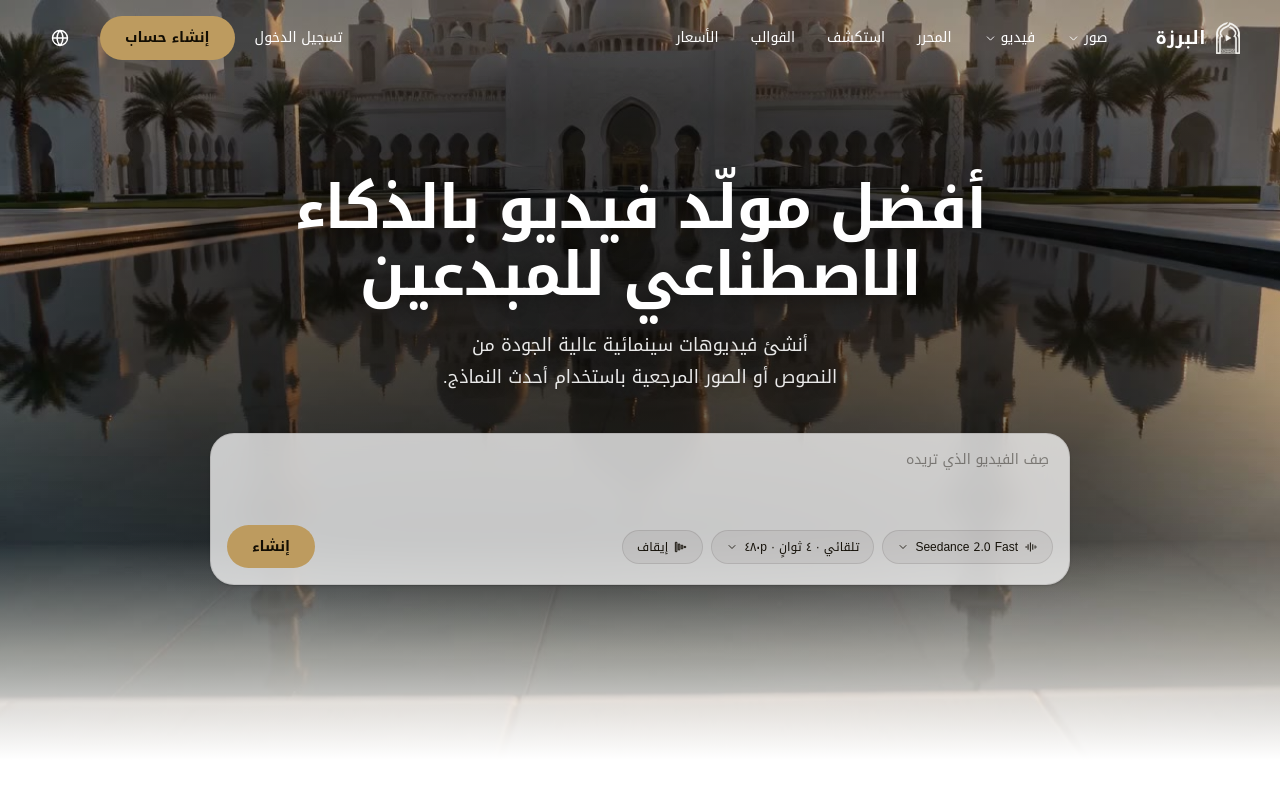
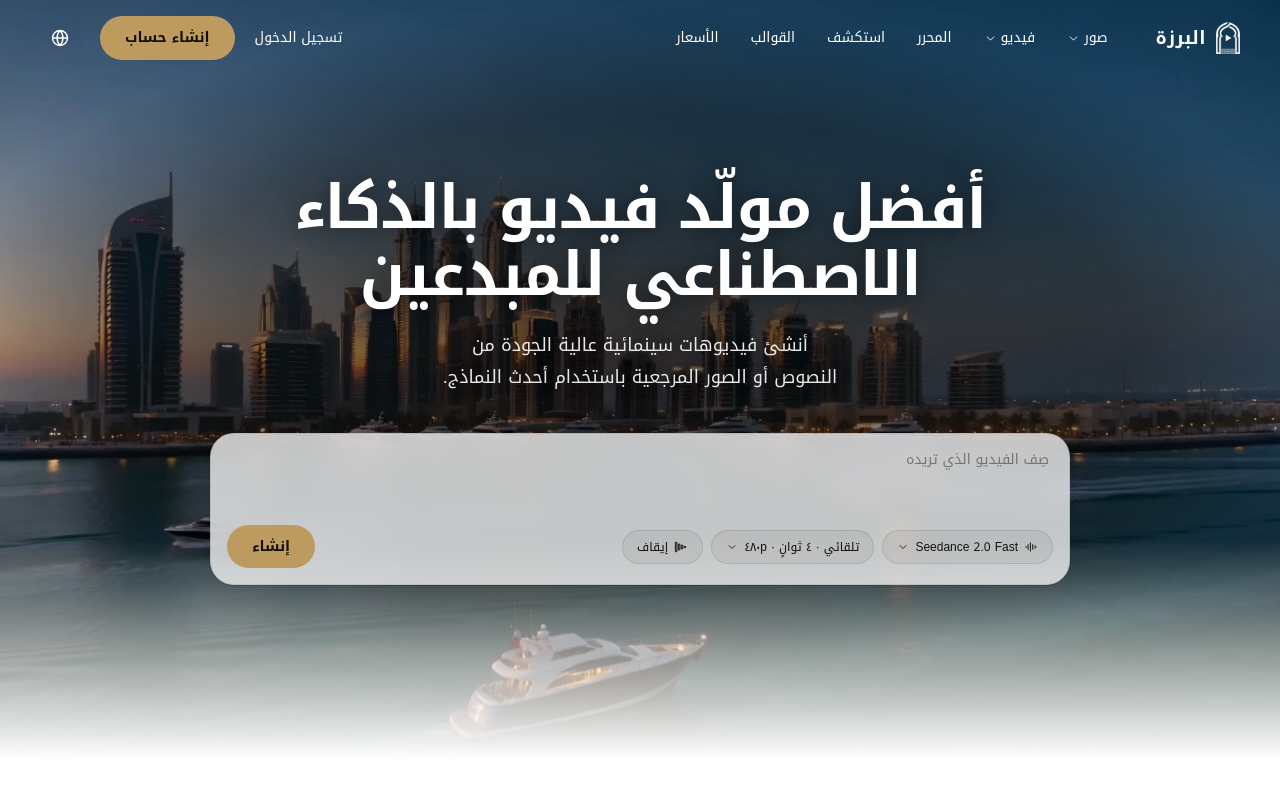
Before and after one commit to albarzaai/albarza.ai, a Next.js app: page /ar/video-generator in a window 1280 px wide. Shown: the top 800 px of the page. Built offline with nearby package versions, Linux system fonts and the light colour scheme.

Commit message:
/video-generator hero: its own Dubai Marina and Palm video
Co-Authored-By: Claude Sonnet 5.5 <noreply@anthropic.com>
Claude-Session: https://claude.ai/code/session_01W4aPgUNNVrSGNYNJm6Bpbx

```diff
--- a/components/VideoLanding.tsx
+++ b/components/VideoLanding.tsx
@@ -3,7 +3,7 @@ import { pic } from "@/lib/media";
 import { Icon } from "./Icon";
 import { FontReveal } from "./FontReveal";
 import { preload } from "react-dom";
-import { HeroVideo, HERO_POSTER } from "./HeroVideo";
+import { HeroVideo, heroPoster } from "./HeroVideo";
 import { StepCards } from "./StepCards";
 import { Carousel } from "./Carousel";
 import { features } from "@/lib/content";
@@ -32,12 +32,12 @@ const copy = {
 const c = (k: keyof typeof copy, l: Locale) => copy[k][l];
 
 export function VideoHero({ locale }: { locale: Locale }) {
-  preload(HERO_POSTER, { as: "image", fetchPriority: "high" });
+  preload(heroPoster("vg-hero"), { as: "image", fetchPriority: "high" });
   const d = t(locale);
   const pill = "inline-flex items-center gap-1.5 rounded-full border border-ink/10 bg-ink/5 px-3.5 py-2 text-xs font-medium hover:bg-ink/10";
   return (
     <section className="relative flex min-h-[620px] items-center justify-center overflow-hidden bg-[#3a3028] md:h-[760px]">
-      <HeroVideo />
+      <HeroVideo slug="vg-hero" />
       <div className="absolute inset-0 bg-gradient-to-b from-black/30 via-black/10 to-black/10" />
       <div className="absolute inset-0 bg-[radial-gradient(ellipse_70%_55%_at_50%_45%,rgba(8,6,3,0.62),rgba(8,6,3,0.4)_55%,transparent_80%)]" />
       <div className="pointer-events-none absolute inset-x-0 bottom-0 h-[220px] bg-gradient-to-b from-transparent via-[#fdf8ec]/55 to-[var(--color-bg)]" />
```
